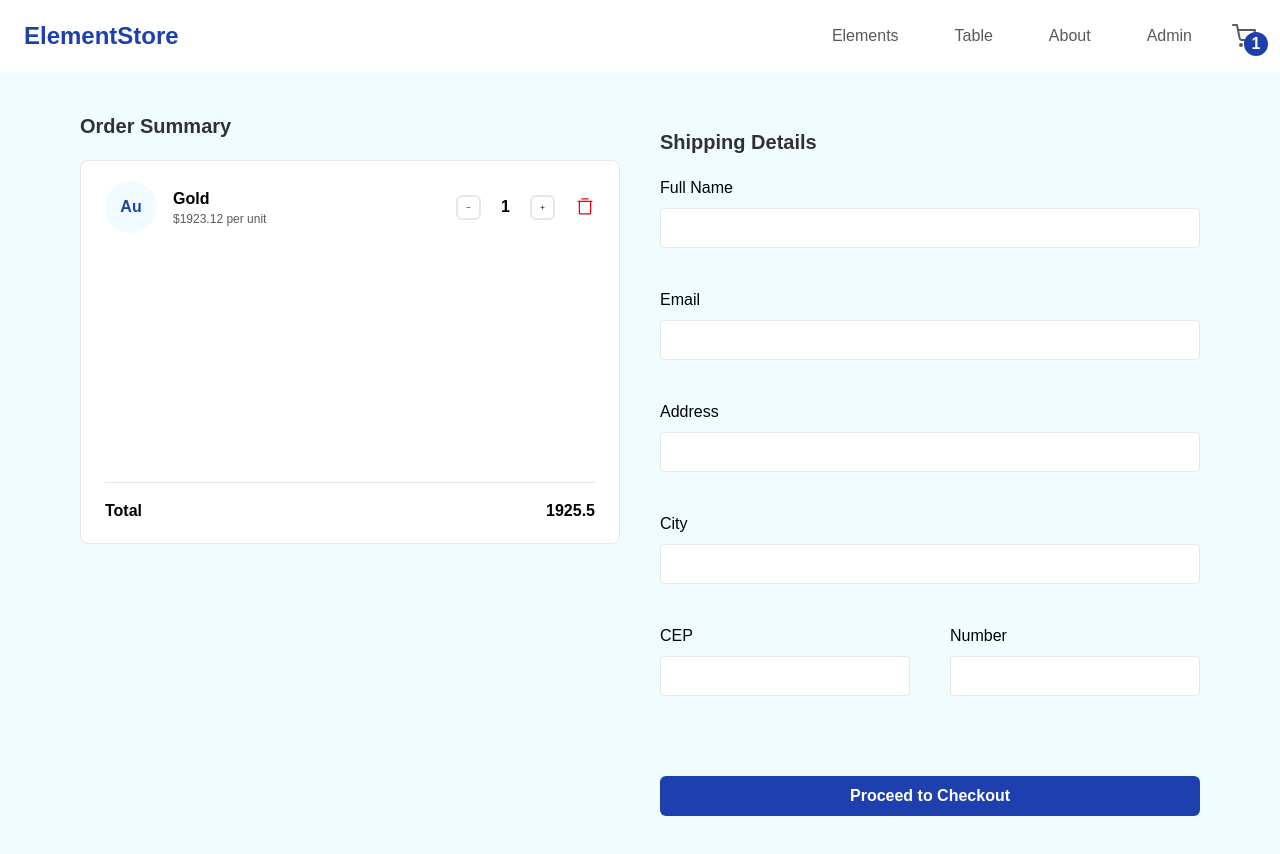
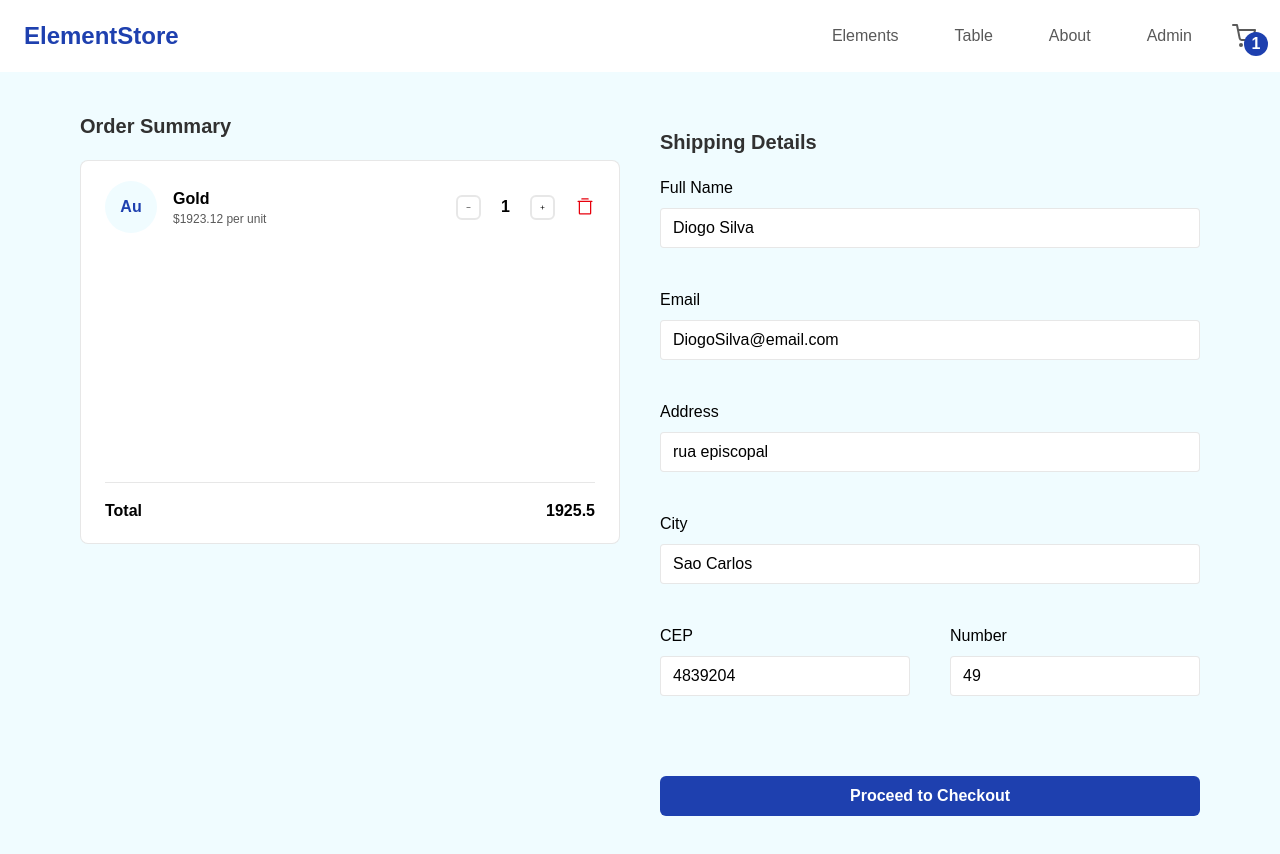
Before and after one commit to clr-cera/Web_2025_1, a Next.js app in the folder frontend/: page /Shipping in a window 1280 px wide. Shown: the top 854 px of the page. Built offline with nearby package versions, Linux system fonts and the light colour scheme.

Commit message:
ajustes shipping page

```diff
--- a/frontend/src/app/Shipping/page.tsx
+++ b/frontend/src/app/Shipping/page.tsx
@@ -1,6 +1,17 @@
 import CartElement from "@/components/CartElement";
 
-export default function () {
+export default function ShippingPage() {
+    // Objeto com os dados dinâmicos
+    const shippingDetails = {
+        fullName: "Diogo Silva",
+        email: "DiogoSilva@email.com",
+        address: "rua episcopal",
+        city: "Sao Carlos",
+        cep: "4839204",
+        number: "49",
+        total: 1925.5,
+    };
+
     return (
         <div className="flex flex-col lg:flex-row pt-10 px-5 lg:px-20 gap-10 min-h-screen bg-background-blue text-black items-center">
             {/* Imagem do elemento */}
@@ -12,7 +23,7 @@ export default function () {
                         <div className="w-full h-px mb-4 bg-border-gray" />
                         <div className="w-full font-semibold flex justify-between">
                             <p>Total</p>
-                            <p>1925.5</p>
+                            <p>{shippingDetails.total}</p>
                         </div>
                     </div>
                 </div>
@@ -26,6 +37,7 @@ export default function () {
                         <h2 className="">Full Name</h2>
                         <input
                             type="text"
+                            value={shippingDetails.fullName}
                             readOnly
                             className="w-full h-10 bg-white border border-border-gray rounded px-3 outline-none"
                         />
@@ -35,6 +47,7 @@ export default function () {
                         <h2>Email</h2>
                         <input
                             type="text"
+                            value={shippingDetails.email}
                             readOnly
                             className="w-full h-10 bg-white border border-border-gray rounded px-3 outline-none"
                         />
@@ -44,6 +57,7 @@ export default function () {
                         <h2>Address</h2>
                         <input
                             type="text"
+                            value={shippingDetails.address}
                             readOnly
                             className="w-full h-10 bg-white border border-border-gray rounded px-3 outline-none"
                         />
@@ -53,6 +67,7 @@ export default function () {
                         <h2>City</h2>
                         <input
                             type="text"
+                            value={shippingDetails.city}
                             readOnly
                             className="w-full h-10 bg-white border border-border-gray rounded px-3 outline-none"
                         />
@@ -63,6 +78,7 @@ export default function () {
                             <h2>CEP</h2>
                             <input
                                 type="text"
+                                value={shippingDetails.cep}
                                 readOnly
                                 className="w-full h-10 bg-white border border-border-gray rounded px-3 outline-none"
                             />
@@ -71,6 +87,7 @@ export default function () {
                             <h2>Number</h2>
                             <input
                                 type="text"
+                                value={shippingDetails.number}
                                 readOnly
                                 className="w-full h-10 bg-white border border-border-gray rounded px-3 outline-none"
                             />
```
